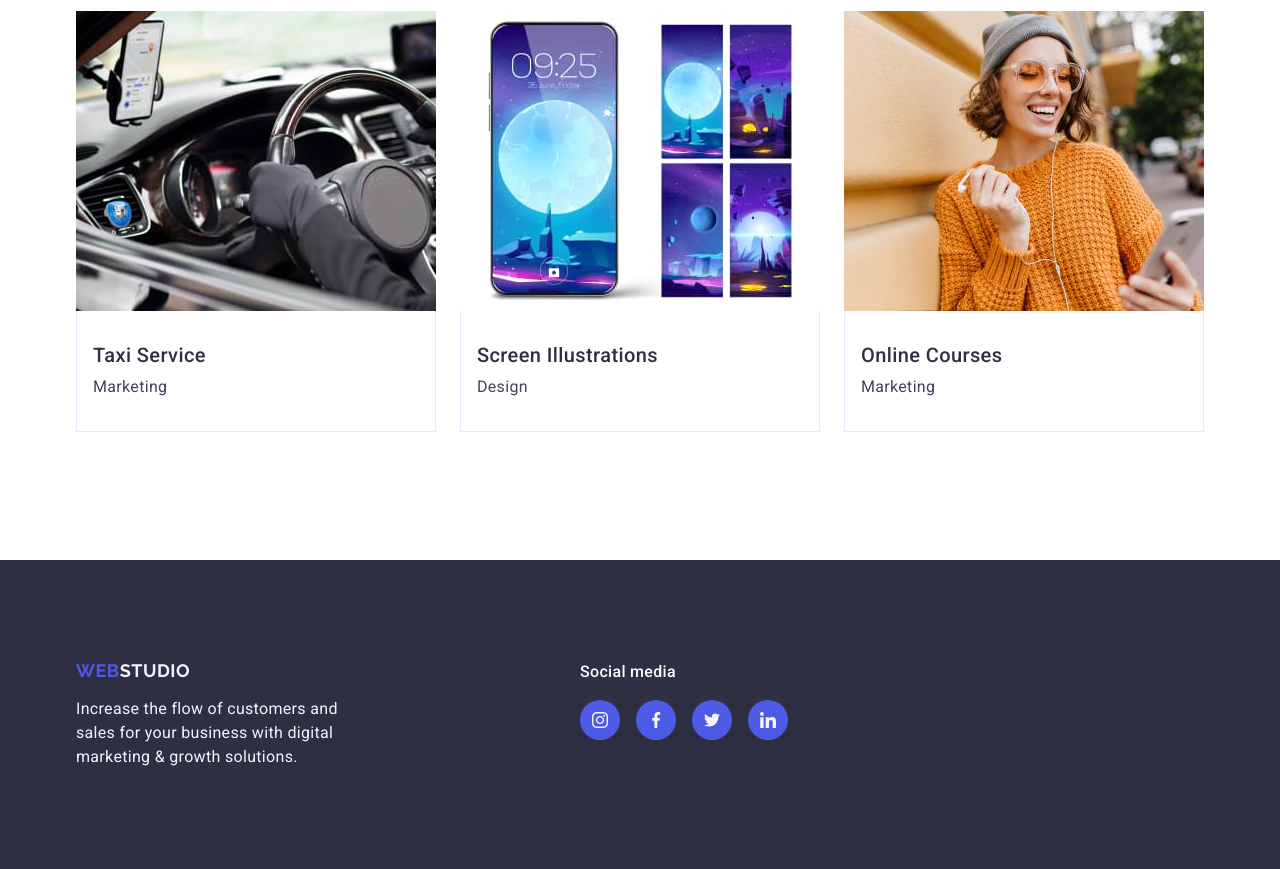
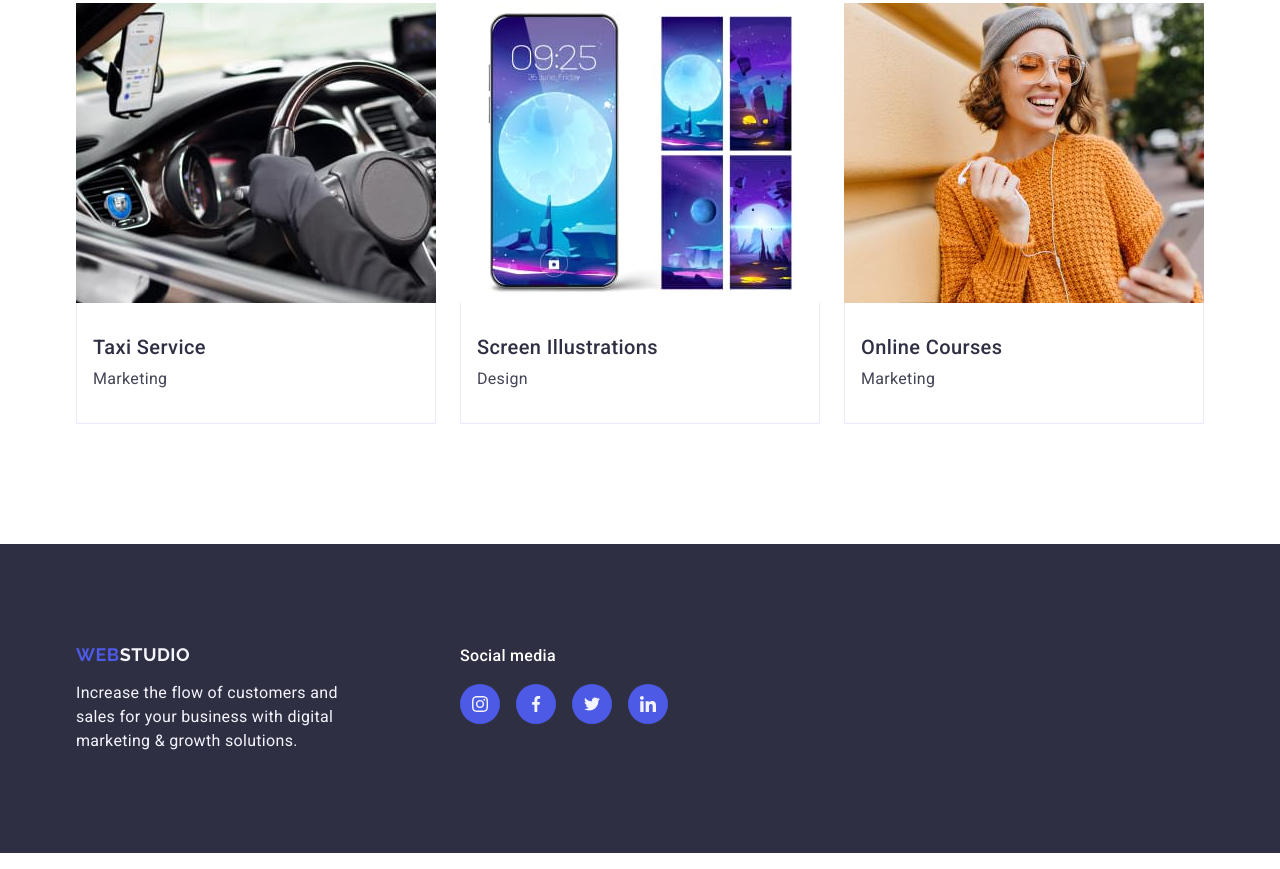
Before and after one commit to MariiaPoliak/goit-markup-hw-04, a plain HTML site: page index.html in a window 1280 px wide. Shown: the part 2631-3500 px from the top of the page. Drawn offline with nearby package versions, Linux system fonts and the light colour scheme.

Commit message:
commit message

```diff
--- a/css/styles.css
+++ b/css/styles.css
@@ -366,7 +366,7 @@ margin-bottom: 72px;
     padding: 32px 16px;
     border: 1px solid #e7e9fc;
     border-top: none;
-    margin-bottom: 8px;
+
 }
 .port-item{
     width: calc((100% - 48px) / 3);
@@ -400,7 +400,7 @@ transition: color 250ms cubic-bezier(0.4, 0, 0.2, 1);
     letter-spacing: 0.02em;
     color: #f4f4fd;
     transform: translateY(100%);
-    transition: transform 250ms ease-in-out;
+
     width: 360px;
     height: 300px;
     background: #4d5ae5;
@@ -411,7 +411,7 @@ transition: color 250ms cubic-bezier(0.4, 0, 0.2, 1);
 
   .port-item:hover .overlay {
     transform: translateY(0);
-    transition: color 250ms cubic-bezier(0.4, 0, 0.2, 1);
+
 
 
   }
@@ -609,14 +609,7 @@ width: 264px;
 
 
 }
-.social-container{
-   display: block;
-   margin-left: 120px;
-   width: 208px;
-   height: 80px;
 
-
-}
 
 .icon-footer{
     display: flex;
```
